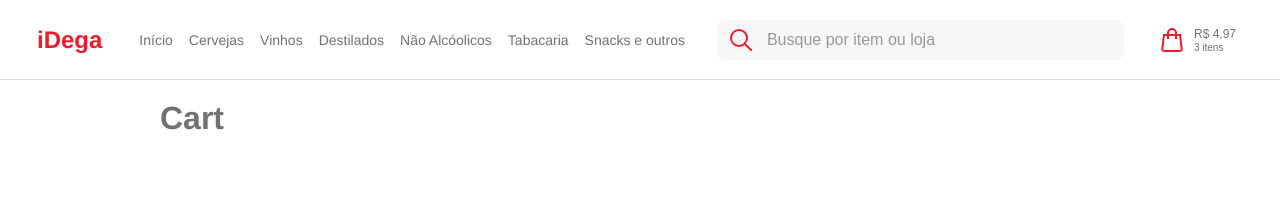
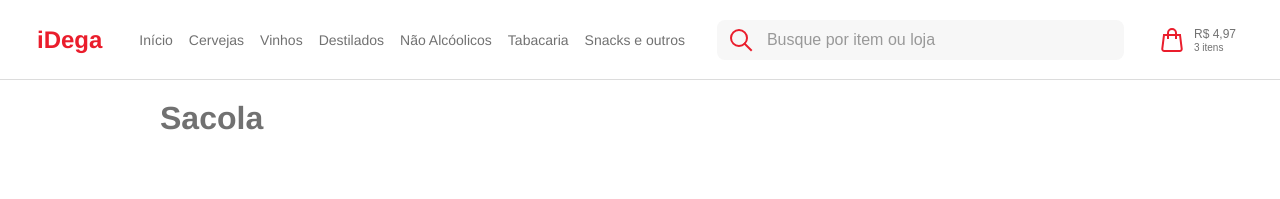
Before and after one commit to wilbelison/idega, a React (Create React App) app: page /cart in a window 1280 px wide. Shown: the top 199 px of the page. Built offline with nearby package versions, Linux system fonts and the light colour scheme; a web font is replaced by a local one.

Commit message:
fix classes to className

```diff
--- a/src/pages/Cart.jsx
+++ b/src/pages/Cart.jsx
@@ -1,7 +1,7 @@
 const Cart = () => {
   return (
     <main className="Cart">
-      <h1>Cart</h1>
+      <h1>Sacola</h1>
     </main>
   );
 };
--- a/src/pages/Home.jsx
+++ b/src/pages/Home.jsx
@@ -4,12 +4,12 @@ const Home = ({ catalog }) => {
   return (
     <main className="Home">
       <h1 className="title">Home</h1>
-      {/* <div class="NavSlider">
+      {/* <div className="NavSlider">
         {items.map((categories) => {
           return <CategorieCard product={item} key={item.id} />;
         })}
       </div>
-      <div class="ItemsSlider">
+      <div className="ItemsSlider">
         {catalog.map((item) => {
           return <ProductCard product={item} key={item.id} />;
         })}
```
